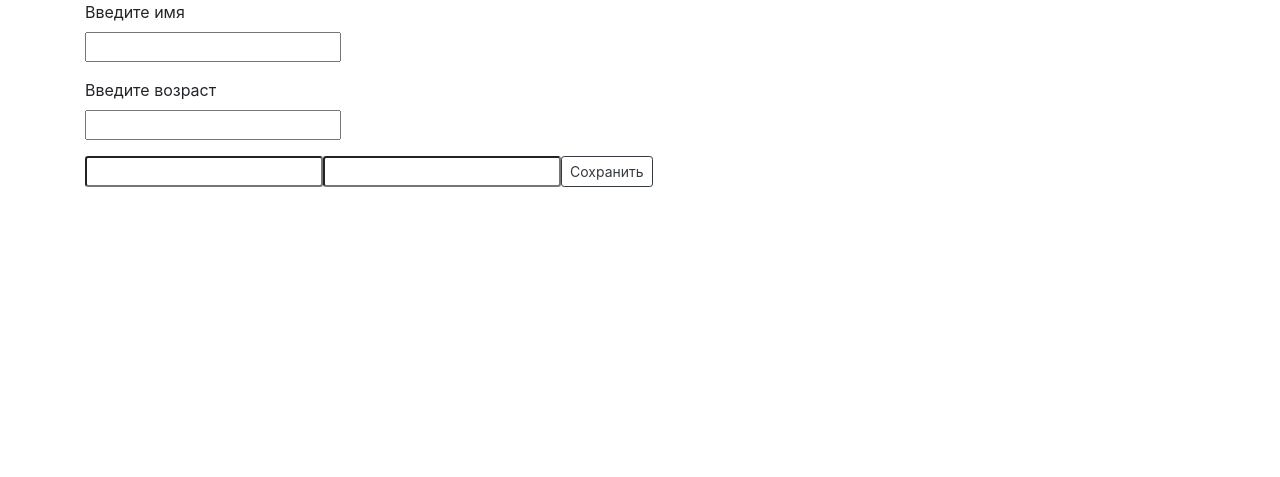
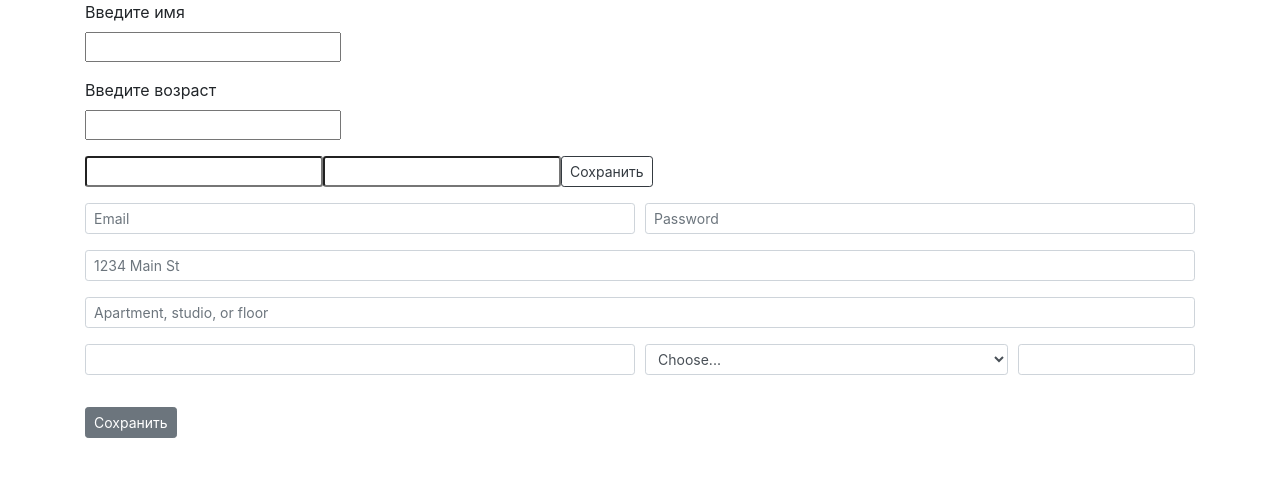
Before and after one commit to Nekr137/visa_app, a Django app: page / in a window 1280 px wide. Shown: the top 477 px of the page. Run offline with Django 3.2, Linux system fonts and the light colour scheme; data that the repository does not hold is empty; some libraries are stand-ins or nearby versions.

Commit message:
Добавил форму, взятую из бутстрап, предназначенную для множества полей, сделал поля не такими габаритными. Далее буду формировать нужные мне поля

```diff
--- a/templates/index.html
+++ b/templates/index.html
@@ -25,6 +25,46 @@
         </div>
 
     </form>
+
+    <p></p><p></p><p></p>
+
+    <form>
+        <div class="form-row">
+            <div class="form-group col-md-6 ">
+                <input type="email" class="form-control form-control-sm" id="inputEmail4" placeholder="Email">
+            </div>
+            <div class="form-group col-md-6">
+                <input type="password" class="form-control form-control-sm" id="inputPassword4" placeholder="Password">
+            </div>
+        </div>
+        <div class="form-group">
+            <input type="text" class="form-control form-control-sm" id="inputAddress" placeholder="1234 Main St">
+        </div>
+        <div class="form-group">
+            <input type="text" class="form-control form-control-sm" id="inputAddress2" placeholder="Apartment, studio, or floor">
+        </div>
+            <div class="form-row">
+                <div class="form-group col-md-6">
+                    <input type="text" class="form-control form-control-sm" id="inputCity">
+                </div>
+                <div class="form-group col-md-4">
+                    <select id="inputState" class="form-control form-control-sm">
+                        <option selected>Choose...</option>
+                        <option>...</option>
+                    </select>
+                </div>
+                <div class="form-group col-md-2">
+                    <input type="text" class="form-control form-control-sm" id="inputZip">
+                </div>
+            </div>
+        <div class="form-group">
+        </div>
+            <button type="submit" class="btn btn-secondary btn-sm"> Сохранить </button>
+    </form>
+
+
+    <p></p><p></p><p></p>
+
     {% if records.count > 0 %}
     <h2>Список пользователей</h2>
     <table>
```
